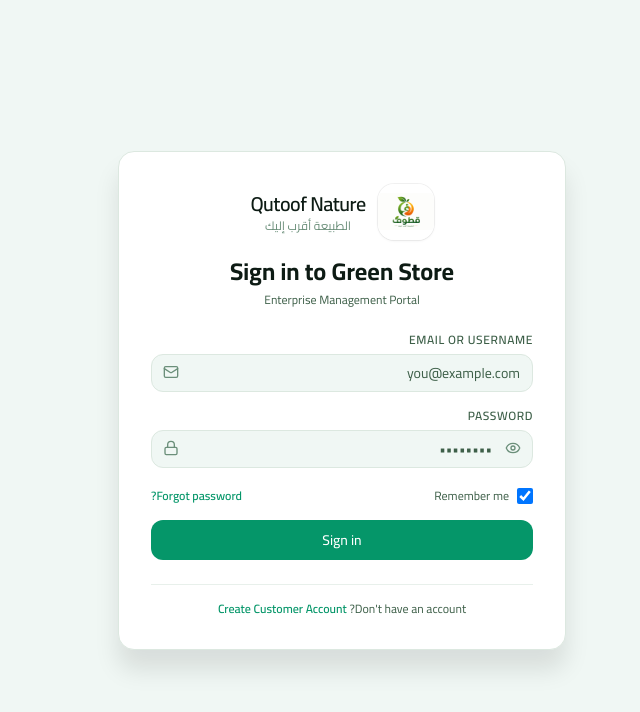
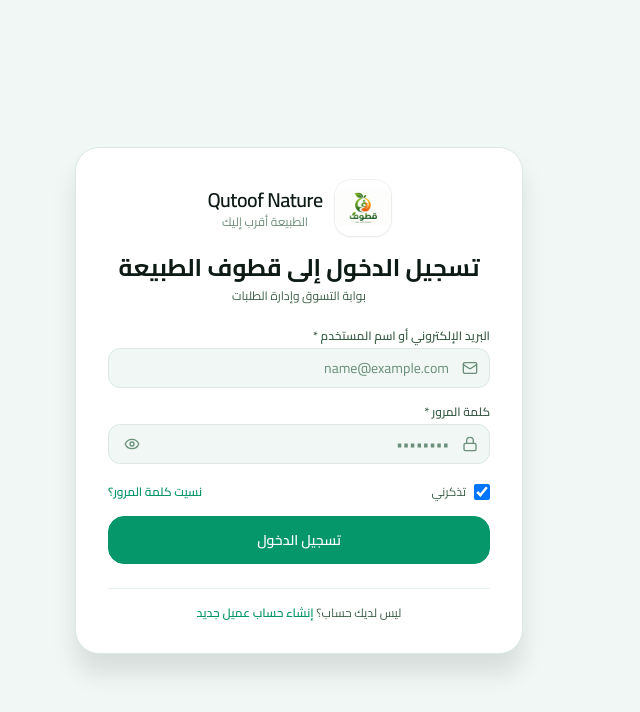
Before and after one commit to gfjloubf-eng/green-store-enterprise-v21, a React (Vite) app in the folder frontend-react/: page /login in a window 1280 px wide. Shown: the top 712 px of the page, without its empty margins (448-1088 px from the left). Built offline with nearby package versions, Linux system fonts and the light colour scheme.

Commit message:
perf: refine production ux and frontend performance

```diff
--- a/frontend-react/src/components/layout/AppShell.tsx
+++ b/frontend-react/src/components/layout/AppShell.tsx
@@ -46,7 +46,7 @@
       {/* Main area */}
       <div className="flex flex-1 flex-col min-w-0">
         {/* Topbar */}
-        <Topbar onMenuClick={handleMobileToggle} />
+        <Topbar onMenuClick={handleMobileToggle} mobileOpen={mobileOpen} />
 
         {/* Content */}
         <main
--- a/frontend-react/src/features/auth/pages/LoginPage.tsx
+++ b/frontend-react/src/features/auth/pages/LoginPage.tsx
@@ -1,5 +1,5 @@
 import { useState } from 'react';
-import { useNavigate } from 'react-router-dom';
+import { useNavigate, Link } from 'react-router-dom';
 import { Eye, EyeOff, Lock, Mail, AlertCircle } from 'lucide-react';
 import { useAuth } from '@/hooks/useAuth';
 import { LogoPlaceholder } from '@/components/ui/LogoPlaceholder';
@@ -20,7 +20,7 @@
     setError(null);
 
     if (!identifier.trim() || !password.trim()) {
-      setError('Please enter your email/username and password');
+      setError('يرجى إدخال البريد الإلكتروني/اسم المستخدم وكلمة المرور');
       return;
     }
 
@@ -30,9 +30,9 @@
       navigate('/');
     } catch (err: any) {
       if (err?.status === 401 || err?.message === 'invalid_credentials' || err?.code === 'unauthorized') {
-        setError('Invalid credentials. Please check your email and password.');
+        setError('بيانات الدخول غير صحيحة. يرجى التأكد من البريد وكلمة المرور.');
       } else {
-        setError(err?.message ?? 'Login failed. Please try again.');
+        setError(err?.message ?? 'فشل تسجيل الدخول. يرجى المحاولة مرة أخرى.');
       }
     } finally {
       setLoading(false);
@@ -40,52 +40,52 @@
   }
 
   return (
-    <div className="flex items-center justify-center min-h-screen bg-[var(--gs-background)] px-4 py-8">
-      <div className="w-full max-w-md p-8 rounded-2xl shadow-xl border bg-[var(--gs-surface)] [border-color:var(--gs-border)]">
+    <div className="flex items-center justify-center min-h-screen bg-[var(--gs-background)] px-4 py-8" dir="rtl">
+      <div className="w-full max-w-md p-6 sm:p-8 rounded-3xl shadow-xl border bg-[var(--gs-surface)] [border-color:var(--gs-border)]">
         <div className="flex flex-col items-center mb-6 text-center">
           <LogoPlaceholder size="lg" showText className="mb-4" />
-          <h1 className="text-2xl font-bold [color:var(--gs-foreground)]">Sign in to Green Store</h1>
-          <p className="mt-1 text-xs [color:var(--gs-foreground-secondary)]">Enterprise Management Portal</p>
+          <h1 className="text-2xl font-bold [color:var(--gs-foreground)]">تسجيل الدخول إلى قطوف الطبيعة</h1>
+          <p className="mt-1 text-xs [color:var(--gs-foreground-secondary)]">بوابة التسوق وإدارة الطلبات</p>
         </div>
 
         {error && (
-          <div className="mb-5 flex items-start gap-3 p-3.5 rounded-xl bg-red-500/10 border border-red-500/20 text-red-600 text-sm">
-            <AlertCircle className="h-5 w-5 shrink-0 mt-0.5" />
+          <div className="mb-5 flex items-center gap-3 p-3.5 rounded-2xl bg-rose-500/10 border border-rose-500/20 text-rose-600 text-xs">
+            <AlertCircle className="h-4 w-4 shrink-0" />
             <span>{error}</span>
           </div>
         )}
 
         <form onSubmit={handleSubmit} className="space-y-4">
-          <div>
-            <label className="block text-xs font-semibold uppercase tracking-wider mb-1.5 [color:var(--gs-foreground-secondary)]" htmlFor="identifier">
-              Email or Username
+          <div className="space-y-1 text-right">
+            <label className="block text-xs font-semibold [color:var(--gs-foreground-secondary)]" htmlFor="identifier">
+              البريد الإلكتروني أو اسم المستخدم *
             </label>
             <div className="relative">
-              <Mail className="absolute left-3 top-2.5 h-4 w-4 [color:var(--gs-foreground-muted)]" />
+              <Mail className="absolute right-3 top-1/2 -translate-y-1/2 h-4 w-4 text-[var(--gs-foreground-muted)]" />
               <input
                 id="identifier"
                 name="identifier"
                 type="text"
-                className="w-full pl-9 pr-3 py-2 text-sm border rounded-xl bg-[var(--gs-background)] [border-color:var(--gs-border)] [color:var(--gs-foreground)] focus:outline-none focus:ring-2 focus:ring-emerald-500"
+                className="gsd-input w-full pr-10 pl-3 py-2.5 rounded-xl border border-[var(--gs-border)] bg-[var(--gs-background)] text-sm"
                 value={identifier}
                 onChange={(e) => setIdentifier(e.target.value)}
-                placeholder="you@example.com"
+                placeholder="name@example.com"
                 autoComplete="username"
               />
             </div>
           </div>
 
-          <div>
-            <label className="block text-xs font-semibold uppercase tracking-wider mb-1.5 [color:var(--gs-foreground-secondary)]" htmlFor="password">
-              Password
+          <div className="space-y-1 text-right">
+            <label className="block text-xs font-semibold [color:var(--gs-foreground-secondary)]" htmlFor="password">
+              كلمة المرور *
             </label>
             <div className="relative">
-              <Lock className="absolute left-3 top-2.5 h-4 w-4 [color:var(--gs-foreground-muted)]" />
+              <Lock className="absolute right-3 top-1/2 -translate-y-1/2 h-4 w-4 text-[var(--gs-foreground-muted)]" />
               <input
                 type={showPassword ? 'text' : 'password'}
                 id="password"
                 name="password"
-                className="w-full pl-9 pr-10 py-2 text-sm border rounded-xl bg-[var(--gs-background)] [border-color:var(--gs-border)] [color:var(--gs-foreground)] focus:outline-none focus:ring-2 focus:ring-emerald-500"
+                className="gsd-input w-full pr-10 pl-10 py-2.5 rounded-xl border border-[var(--gs-border)] bg-[var(--gs-background)] text-sm"
                 value={password}
                 onChange={(e) => setPassword(e.target.value)}
                 placeholder="••••••••"
@@ -94,58 +94,54 @@
               <button
                 type="button"
                 onClick={() => setShowPassword((s) => !s)}
-                className="absolute right-3 top-2.5 text-[color:var(--gs-foreground-muted)] hover:[color:var(--gs-foreground)] transition-colors"
-                aria-label={showPassword ? 'Hide password' : 'Show password'}
+                className="absolute left-3 top-1/2 -translate-y-1/2 p-1 text-[var(--gs-foreground-muted)] hover:text-[var(--gs-foreground)] transition-colors"
+                aria-label={showPassword ? 'إخفاء كلمة المرور' : 'إظهار كلمة المرور'}
               >
                 {showPassword ? <EyeOff className="h-4 w-4" /> : <Eye className="h-4 w-4" />}
               </button>
             </div>
           </div>
 
-          <div className="flex items-center justify-between pt-1">
-            <label className="flex items-center gap-2 text-xs cursor-pointer [color:var(--gs-foreground-secondary)]">
+          <div className="flex items-center justify-between pt-1 text-xs">
+            <label className="flex items-center gap-2 cursor-pointer [color:var(--gs-foreground-secondary)]">
               <input
                 type="checkbox"
                 checked={remember}
                 onChange={(e) => setRemember(e.target.checked)}
                 className="rounded text-emerald-600 focus:ring-emerald-500 h-4 w-4"
               />
-              Remember me
+              تذكرني
             </label>
             <button
               type="button"
               onClick={() => navigate('/forgot-password')}
-              className="text-xs font-semibold text-emerald-600 hover:underline"
+              className="font-semibold text-emerald-600 hover:underline"
             >
-              Forgot password?
+              نسيت كلمة المرور؟
             </button>
           </div>
 
           <button
             type="submit"
             disabled={loading}
-            className="w-full py-2.5 px-4 mt-2 bg-emerald-600 hover:bg-emerald-700 text-white font-medium text-sm rounded-xl transition-colors disabled:opacity-50 flex items-center justify-center gap-2"
+            className="gsd-btn gsd-btn--primary gsd-btn--lg w-full rounded-2xl py-3 text-sm font-semibold flex items-center justify-center gap-2 mt-2"
           >
             {loading ? (
-              <>
-                <div className="h-4 w-4 animate-spin rounded-full border-2 border-white border-t-transparent" />
-                <span>Signing in...</span>
-              </>
+              <div className="h-5 w-5 animate-spin rounded-full border-2 border-white border-t-transparent" />
             ) : (
-              'Sign in'
+              'تسجيل الدخول'
             )}
           </button>
         </form>
 
         <div className="mt-6 text-center border-t border-[var(--gs-border-subtle)] pt-4 text-xs text-[var(--gs-foreground-secondary)]">
-          Don't have an account?{' '}
-          <button
-            type="button"
-            onClick={() => navigate('/register')}
+          ليس لديك حساب؟{' '}
+          <Link
+            to="/register"
             className="font-semibold text-emerald-600 hover:underline"
           >
-            Create Customer Account
-          </button>
+            إنشاء حساب عميل جديد
+          </Link>
         </div>
       </div>
     </div>
--- a/frontend-react/src/features/orders/pages/OrdersListPage.tsx
+++ b/frontend-react/src/features/orders/pages/OrdersListPage.tsx
@@ -121,9 +121,13 @@
 
       {/* Content */}
       {loading ? (
-        <div className="flex flex-col items-center justify-center min-h-[40vh] gap-3">
-          <div className="h-8 w-8 animate-spin rounded-full border-3 border-emerald-500 border-t-transparent" />
-          <span className="text-sm font-medium text-[var(--gs-foreground-secondary)]">جاري تحميل الطلبات...</span>
+        <div className="space-y-4">
+          {[1, 2, 3, 4].map((i) => (
+            <div
+              key={i}
+              className="gsd-card rounded-3xl p-5 border border-[var(--gs-border)] bg-[var(--gs-surface)] h-28 animate-pulse"
+            />
+          ))}
         </div>
       ) : orders.length === 0 ? (
         <div className="gsd-card rounded-3xl p-12 text-center flex flex-col items-center justify-center border border-[var(--gs-border)] bg-[var(--gs-surface)] space-y-3">
```
Also changed, not shown: frontend-react/src/components/HomePage.tsx (+48 -41 lines), frontend-react/src/components/layout/Topbar.tsx (+3 -24 lines), frontend-react/src/features/cart/pages/CartPage.tsx (+20 -9 lines), frontend-react/src/features/checkout/pages/CheckoutPage.tsx (+6 -6 lines), frontend-react/src/features/products/pages/ProductDetailsPage.tsx (+13 -4 lines).
